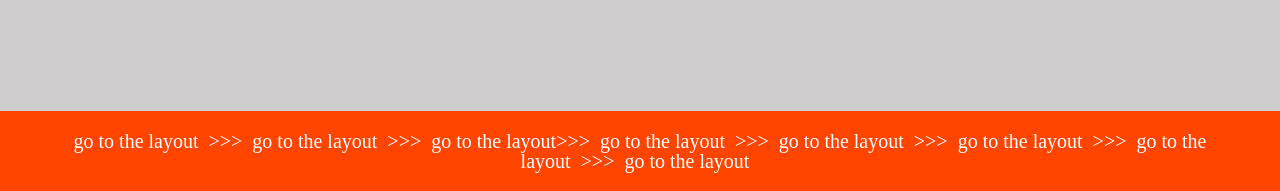
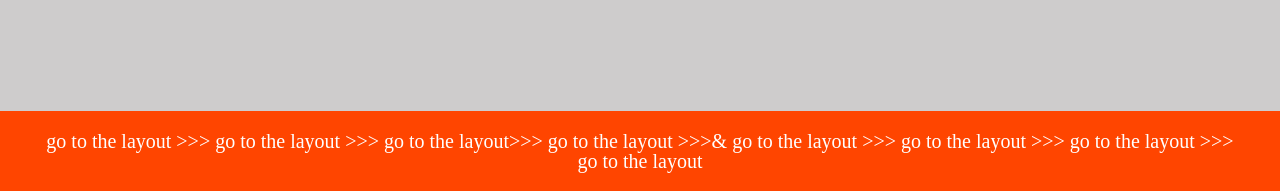
Before and after one commit to DVL1982/lesson6, a plain HTML site: page index2.html in a window 1280 px wide. Shown: the part 2031-2222 px from the top of the page. Drawn offline with Linux system fonts and the light colour scheme; a web font is replaced by a local one.

Commit message:
Add files via upload

```diff
--- a/index2.html
+++ b/index2.html
@@ -64,11 +64,9 @@
     <footer>
       <div class="button2">
         <a href="index.html"
-          >go to the layout&nbsp&nbsp>>>&nbsp&nbspgo to the
-          layout&nbsp&nbsp>>>&nbsp&nbspgo to the layout>>>&nbsp&nbspgo to the
-          layout&nbsp&nbsp>>>&nbsp&nbspgo to the layout&nbsp&nbsp>>>&nbsp&nbspgo
-          to the layout&nbsp&nbsp>>>&nbsp&nbspgo to the
-          layout&nbsp&nbsp>>>&nbsp&nbspgo to the layout&nbsp&nbsp</a
+          >go to the layout >>> go to the layout >>> go to the layout>>> go to
+          the layout >>>& go to the layout >>> go to the layout >>> go to the
+          layout >>> go to the layout</a
         >
       </div>
     </footer>
```
Also changed, not shown: index.html (+4 -5 lines).
